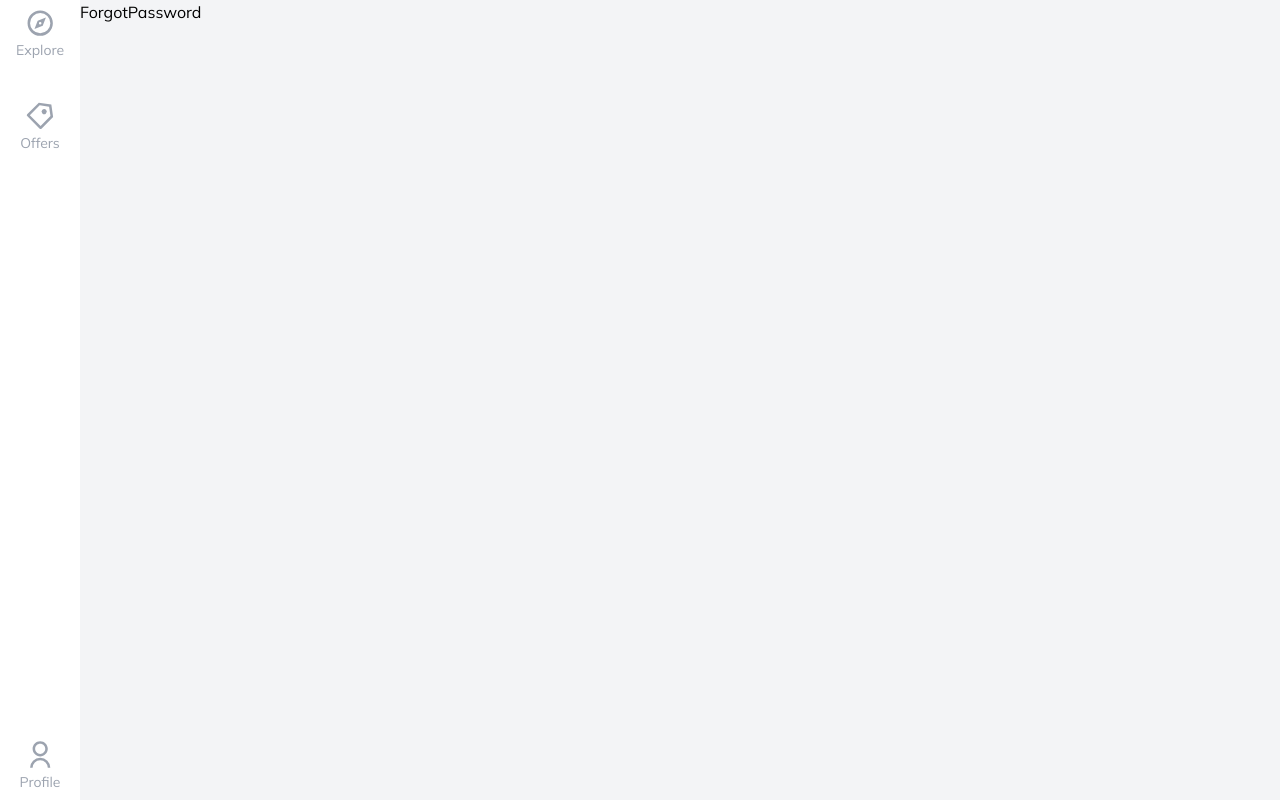
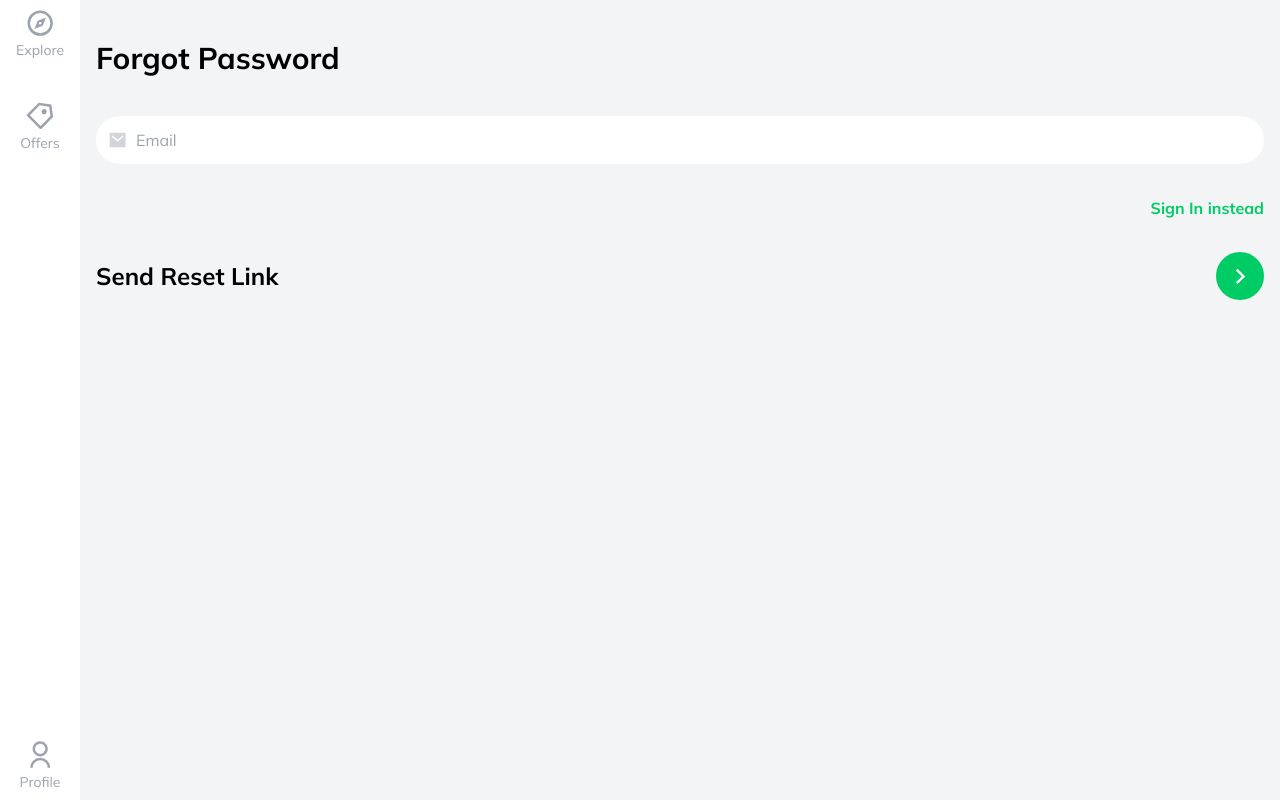
Before and after one commit to thefinethread/house-marketplace, a React (Create React App) app: page /forgot-password in a window 1280 px wide. Built offline with nearby package versions, Linux system fonts and the light colour scheme; the HTML template or start-up script is replaced by a standard one.

Commit message:
added forgot password component and implemented firebase to send reset link

```diff
--- a/src/pages/ForgotPassword.jsx
+++ b/src/pages/ForgotPassword.jsx
@@ -1,5 +1,48 @@
+import { useState } from 'react';
+import { Link } from 'react-router-dom';
+import { sendPasswordResetEmail } from 'firebase/auth';
+import { auth } from '../firebase.config';
+import { RiMailFill, RiArrowRightSLine } from 'react-icons/ri';
+import { toast } from 'react-toastify';
+import InputField from '../components/inputField/InputField';
+
 const ForgotPassword = () => {
-  return <div>ForgotPassword</div>;
+  const [email, setEmail] = useState('');
+
+  const onClick = async () => {
+    try {
+      await sendPasswordResetEmail(auth, email);
+      toast.success('Password reset link sent');
+    } catch (error) {
+      toast.error('Invalid email');
+    }
+  };
+
+  return (
+    <div className="py-10 px-4 max-w-7xl mx-auto">
+      <h1 className="font-bold text-3xl mb-10">Forgot Password</h1>
+      <main>
+        <InputField
+          input="Email"
+          icon={RiMailFill}
+          value={email}
+          onChange={(e) => setEmail(e.target.value)}
+        />
+        <div className="text-end text-accent font-bold my-8">
+          <Link to="/sign-in">Sign In instead</Link>
+        </div>
+        <div className="text-2xl font-bold flex items-center justify-between">
+          <span>Send Reset Link</span>
+          <button
+            onClick={onClick}
+            className="bg-accent h-12 w-12 flex justify-center items-center text-white font-extrabold rounded-full"
+          >
+            <RiArrowRightSLine size="1.8rem" />
+          </button>
+        </div>
+      </main>
+    </div>
+  );
 };
 
 export default ForgotPassword;
```
